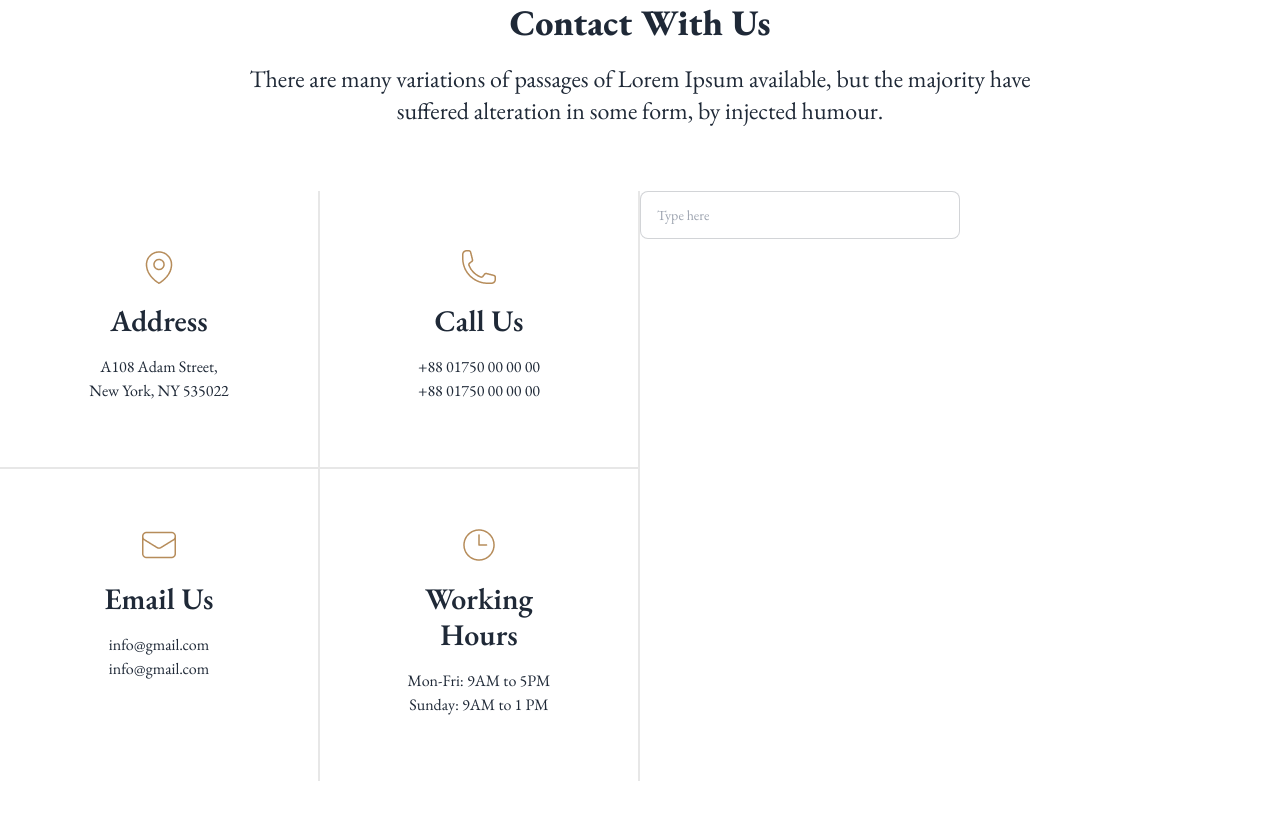
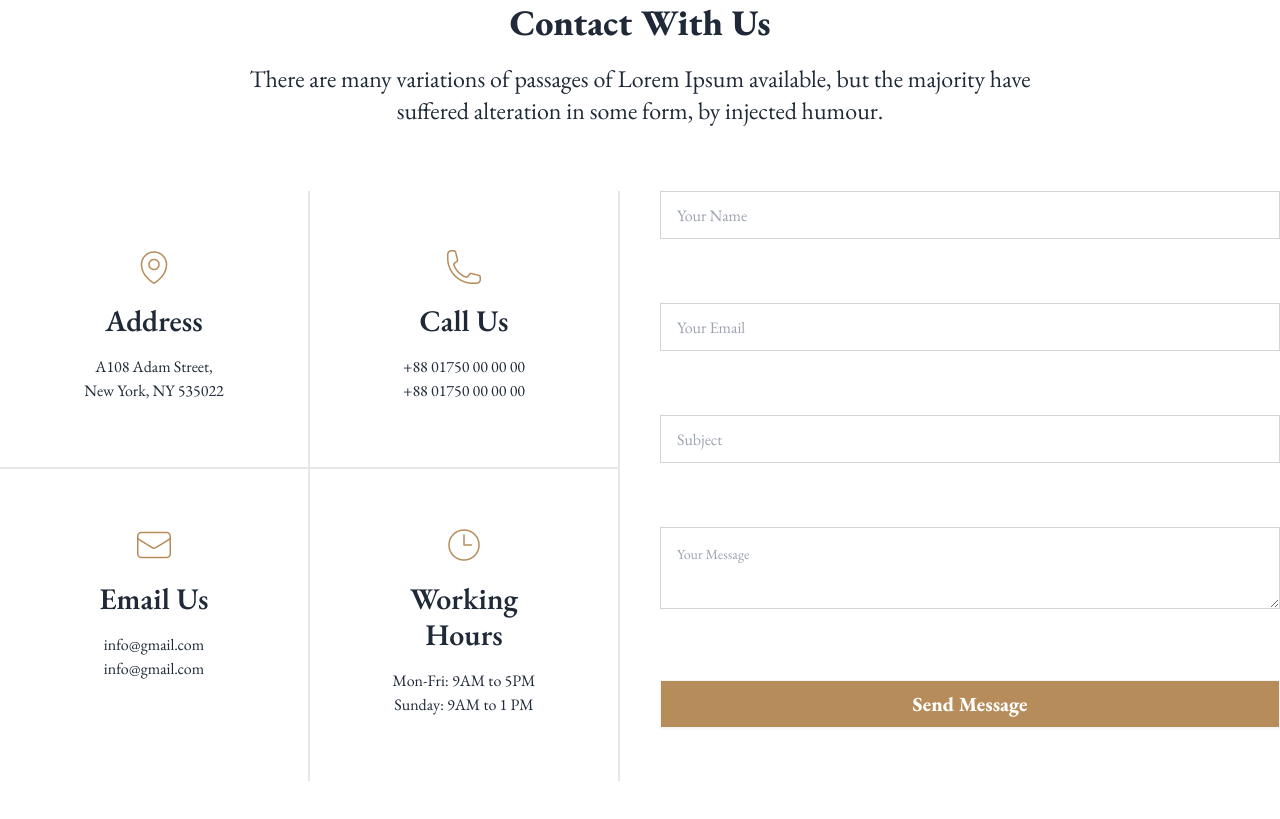
Before and after one commit to sakhawat-code-info/daisyUI-legal-solution, a plain HTML site: page index.html in a window 1280 px wide. Shown: the part 4098-4917 px from the top of the page. Drawn offline with nearby package versions, Linux system fonts and the light colour scheme.

Commit message:
contract section done

```diff
--- a/index.html
+++ b/index.html
@@ -223,21 +223,6 @@
 
 
 
-
-
-
-
-
-
-
-
-
-
-
-
-
-
-
         <!-- What Our Client Say start  -->
         <section class="mt-28">
             <div class="space-y-5 text-center mb-16">
@@ -380,7 +365,6 @@
 
 
 
-
         <!-- Frequently Asked Any Questions start  -->
         <section class="mt-28">
             <div class="space-y-5 text-center mb-16">
@@ -456,7 +440,7 @@
 
 
 
-            <div class="flex">
+            <div class="flex flex-col md:flex-row gap-10">
 
                 <div class="grid grid-cols-1 md:grid-cols-2 flex-1">
                     <!-- single content  -->
@@ -508,9 +492,18 @@
 
                 </div>
 
-                <div class="flex-1">
-<!-- md -->
-<input type="text" placeholder="Type here" class="input input-bordered input-md w-full max-w-xs" />
+                <div class="flex-1  p-4 md:p-0">
+                    <form action="" class="space-y-16 ">
+                        <input type="text" placeholder="Your Name" class="input input-bordered rounded-none w-full" />
+                        <input type="email" placeholder="Your Email" class="input input-bordered rounded-none w-full" />
+                        <input type="text" placeholder="Subject" class="input input-bordered rounded-none w-full" />
+                        <textarea placeholder="Your Message" class="textarea textarea-bordered rounded-none textarea-md w-full " ></textarea>
+                        <input class="btn bg-basic-color w-full text-white rounded-none font-extrabold text-xl" type="button" value="Send Message">
+
+
+
+                    </form>
+
                 </div>
             </div>
 
```
